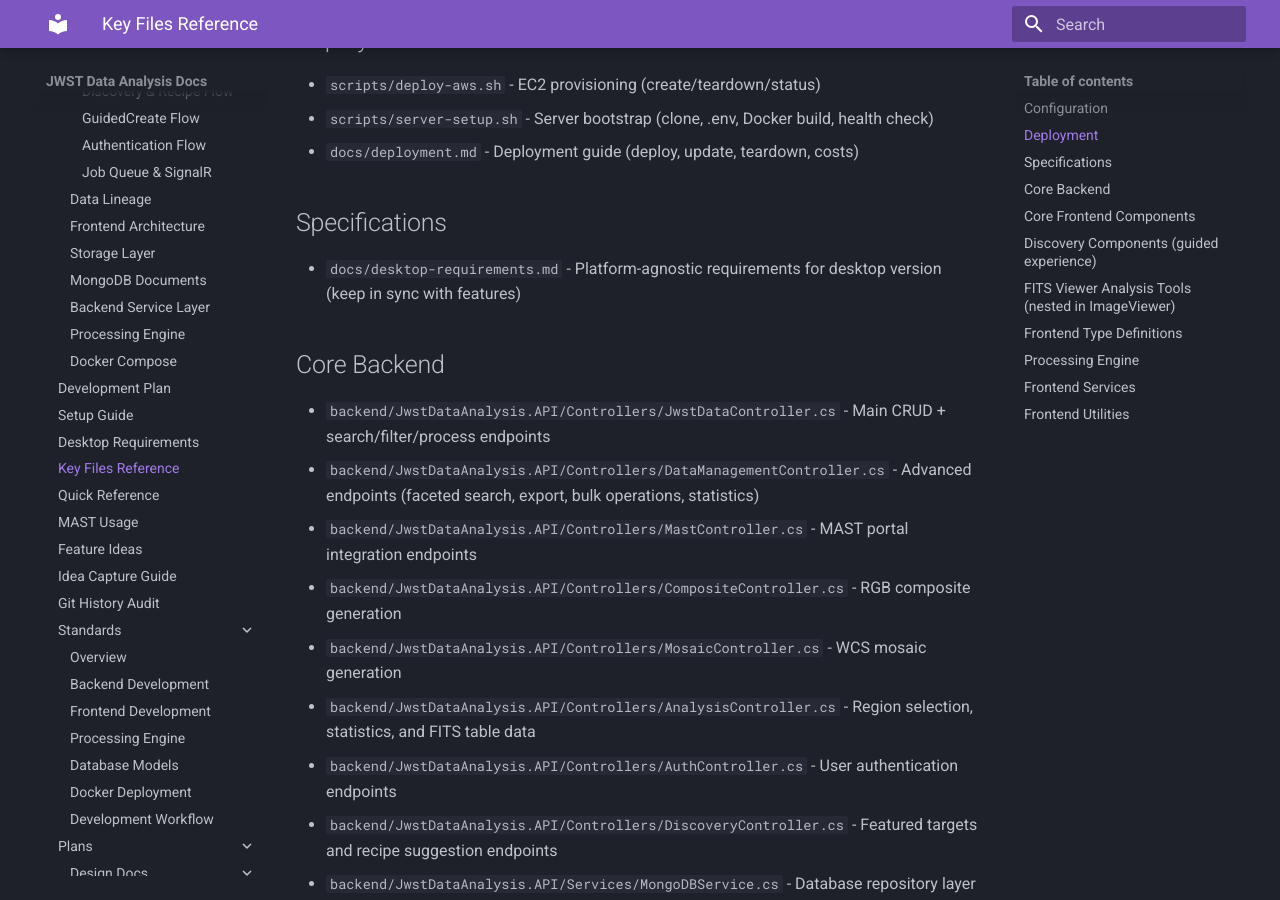
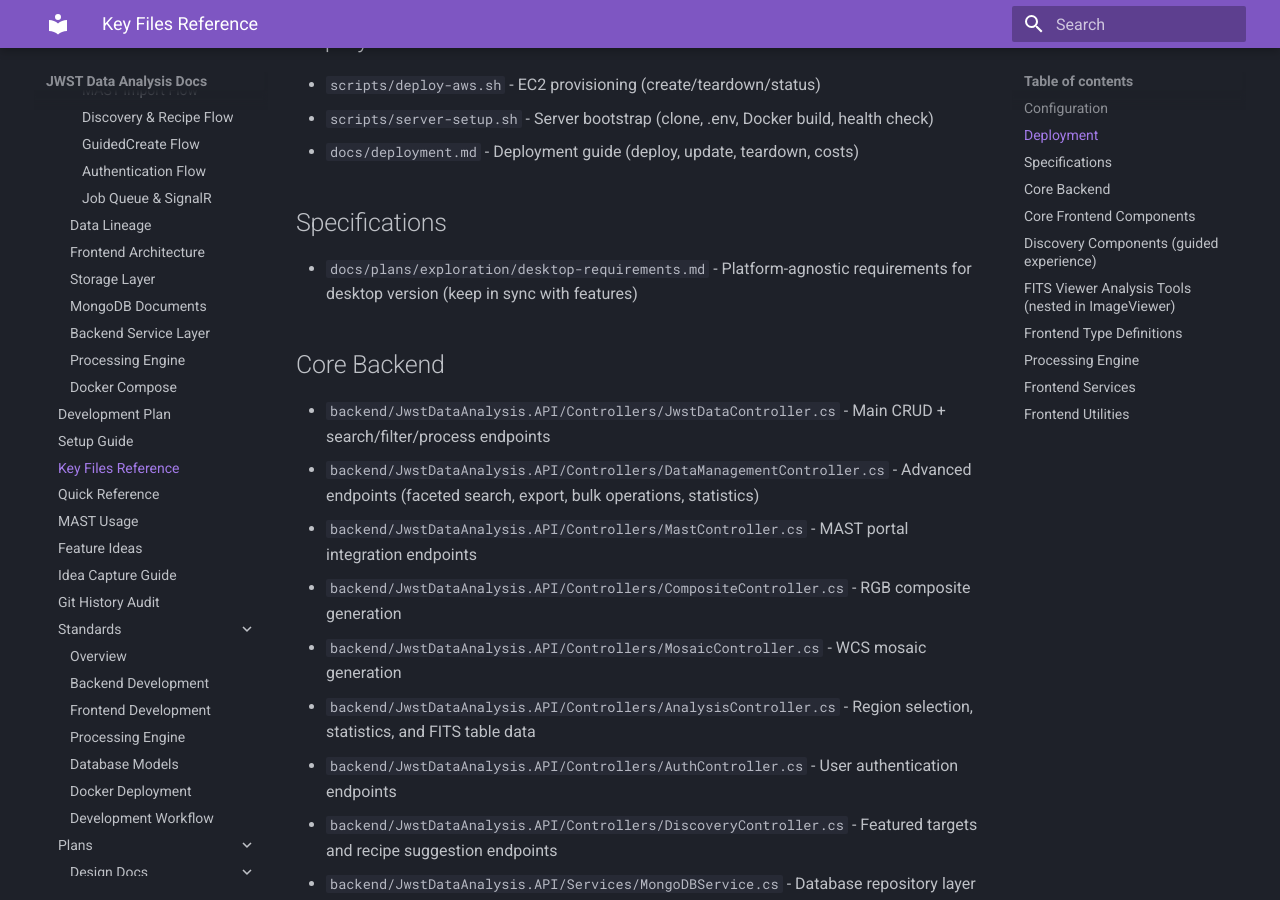
Before and after one commit to Snoww3d/jwst-data-analysis, an MkDocs documentation site: the page built from docs/key-files.md, in a window 1280 px wide and 900 px high, scrolled down 568 px. Built offline with MkDocs 1.6.1 and Material for MkDocs 9.7.7, drawn with Linux system fonts in a browser that asks for light colours.

Commit message:
chore: move exploration docs into docs/plans/exploration/
Move cloud-storage-evaluation.md and desktop-requirements.md into the
existing plans/exploration/ folder and update all references across
AGENTS.md, mkdocs.yml, key-files.md, PR template, and design docs.

Co-Authored-By: Claude Opus 4.6 <noreply@anthropic.com>

```diff
--- a/docs/key-files.md
+++ b/docs/key-files.md
@@ -20,7 +20,7 @@ Quick reference for finding important files in the codebase.
 
 ## Specifications
 
-- `docs/desktop-requirements.md` - Platform-agnostic requirements for desktop version (keep in sync with features)
+- `docs/plans/exploration/desktop-requirements.md` - Platform-agnostic requirements for desktop version (keep in sync with features)
 
 ## Core Backend
 
--- a/mkdocs.yml
+++ b/mkdocs.yml
@@ -44,7 +44,6 @@ nav:
       - Docker Compose: architecture/docker-compose.md
     - Development Plan: development-plan.md
     - Setup Guide: setup-guide.md
-    - Desktop Requirements: desktop-requirements.md
     - Key Files Reference: key-files.md
     - Quick Reference: quick-reference.md
     - MAST Usage: mast-usage.md
@@ -66,3 +65,5 @@ nav:
         - Job Queue & WebSocket Progress: plans/design/job-queue-websocket-progress.md
       - Exploration:
         - Processing Engine Scaling: plans/exploration/processing-engine-scaling.md
+        - Cloud Storage Evaluation: plans/exploration/cloud-storage-evaluation.md
+        - Desktop Requirements: plans/exploration/desktop-requirements.md
```
Also changed, not shown: AGENTS.md (+3 -3 lines), docs/plans/design/job-queue-websocket-progress.md (+1 -1 lines), .github/PULL_REQUEST_TEMPLATE.md, docs/plans/exploration/cloud-storage-evaluation.md (renamed from docs/cloud-storage-evaluation.md), docs/plans/exploration/desktop-requirements.md (renamed from docs/desktop-requirements.md).
